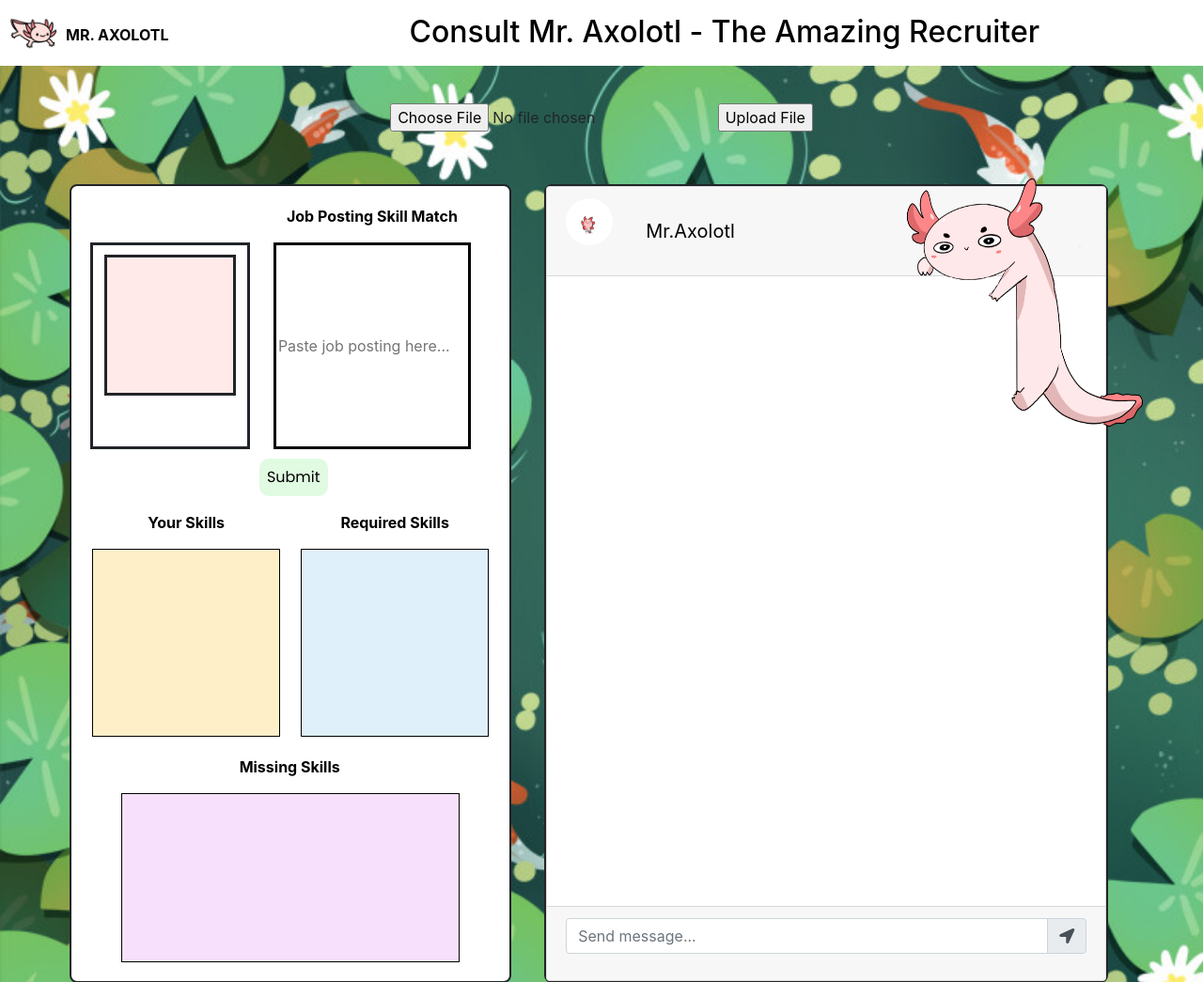
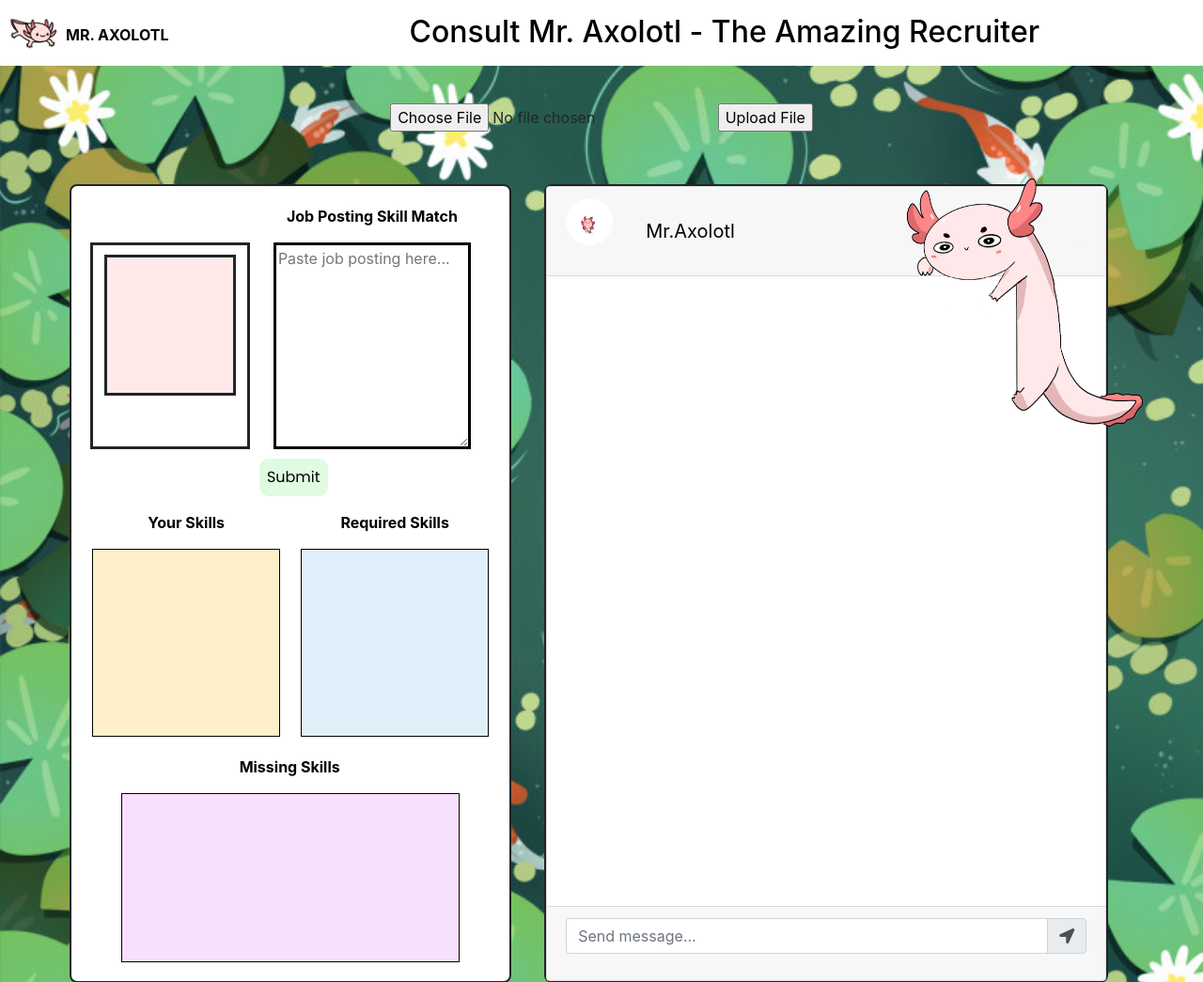
Before and after one commit to Celeste04/BookBuddies, a Flask app: page / in a window 1280 px wide. Shown: the top 1045 px of the page at 94% size. Run offline with Flask 3, Linux system fonts and the light colour scheme; parts of the project's set-up code (start-up, migrations or seed data) failed here and were passed over; some libraries are stand-ins or nearby versions.

Commit message:
fix job posting

```diff
--- a/templates/index.html
+++ b/templates/index.html
@@ -41,7 +41,7 @@
                     <div>
                         <p class="job-posting-title">Job Posting Skill Match</p>
                         <form action="/process-form" method="POST" id="myForm">
-                            <input type="text" name="jobRequirements" class="job-input" placeholder="Paste job posting here..."></input>
+                            <textarea name="jobRequirements" class="job-input" placeholder="Paste job posting here..."></textarea>
                             <div class="button-wrapper">
                                 <button class="submit-btn" type="submit">Submit</button>
                             </div>
```
